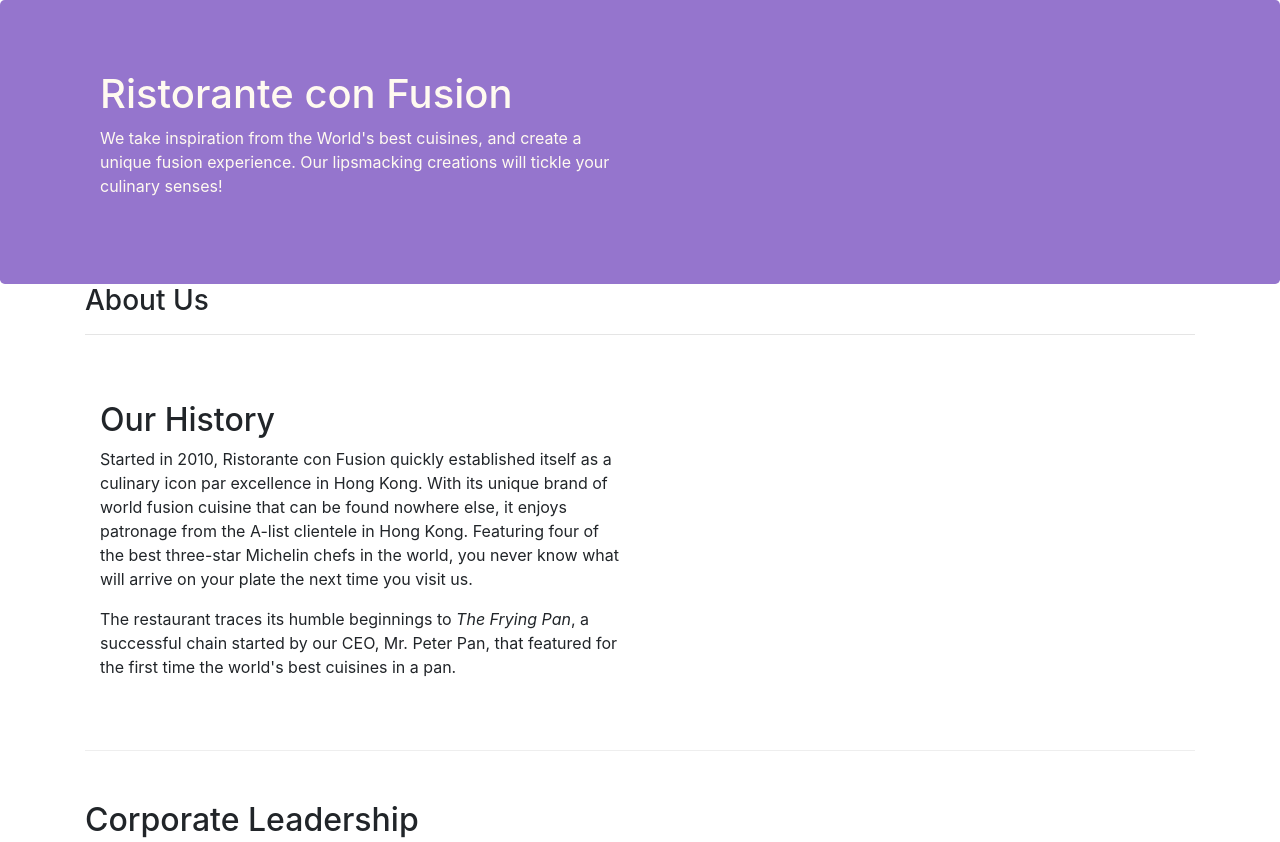
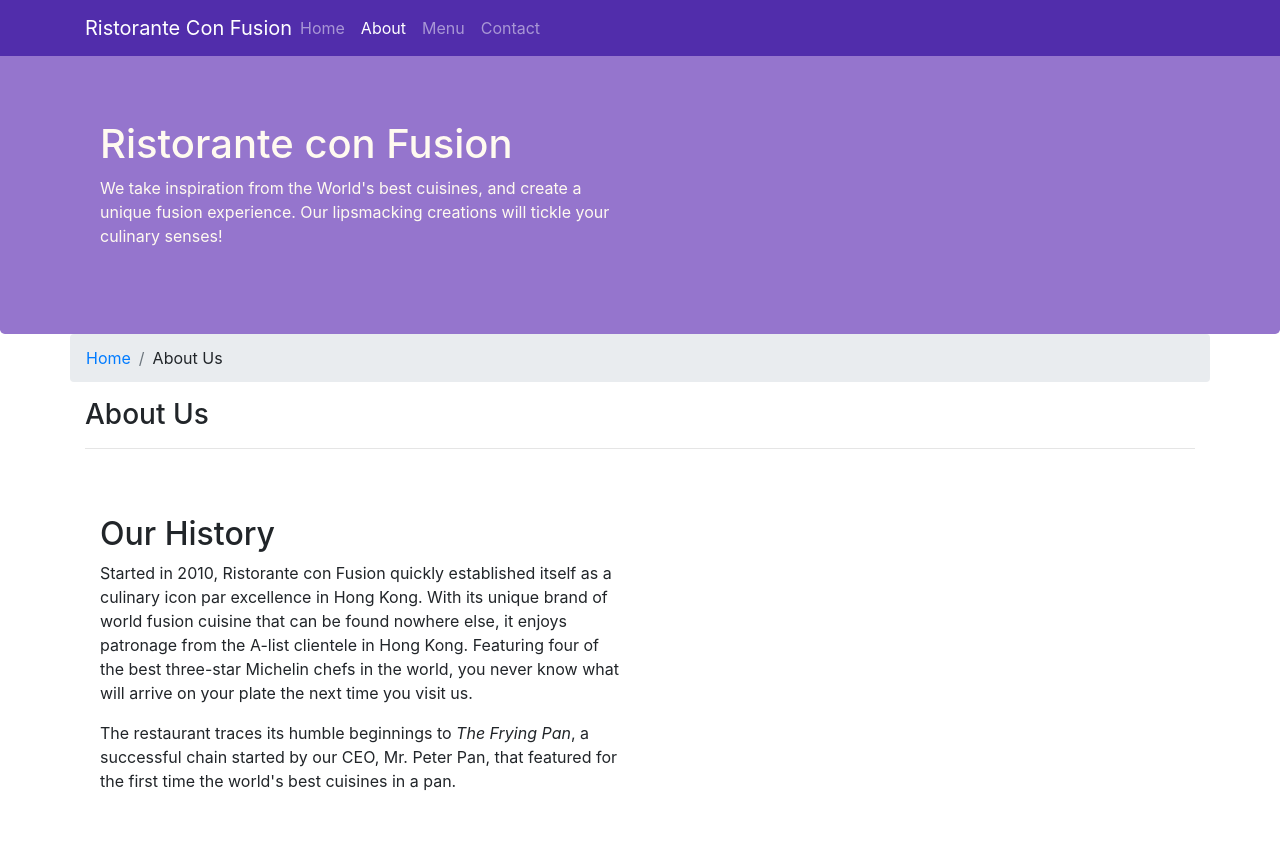
Before and after one commit to TehreemSultan/Ristorante-Con-Fusion, a website: page aboutus.html in a window 1280 px wide. Shown: the top 842 px of the page. Drawn offline with nearby package versions, Linux system fonts and the light colour scheme.

Commit message:
navbar and breadcrumb

```diff
--- a/aboutus.html
+++ b/aboutus.html
@@ -15,7 +15,23 @@
 </head>
 
 <body>
+    <nav class="navbar navbar-dark navbar-expand-sm fixed-top">
+        <div class="container">
+            <button class="navbar-toggler" type="button" data-toggle="collapse" data-target="#navbar">
+                <span class="navbar-toggler-icon"></span>
+            </button>
+      <a class="navbar-brand mr-auto" href="./index.html">Ristorante Con Fusion</a>
+      <div class="collapse navbar-collapse" id="navbar">
+  <ul class="navbar-nav mr-auto">
+      <li class="nav-items"><a class="nav-link" href="./index.html">Home</a></li>
+      <li class="nav-items active"><a class="nav-link" href="#">About</a></li>
+      <li class="nav-items"><a class="nav-link" href="#">Menu</a></li>
+      <li class="nav-items"><a class="nav-link" href="#">Contact</a></li>
+  </ul>
+  </div>
+  </div>
 
+      </nav>
     <header class="jumbotron">
         <div class="container">
             <div class="row row-header">
@@ -31,6 +47,10 @@
 
     <div class="container">
         <div class="row">
+            <ol class="col-12 breadcrumb">
+<li class="breadcrumb-item"><a href="./index.html">Home</a></li>
+<li class="breadcrumb-item Active">About Us</li>
+            </ol>
             <div class="col-12">
                <h3>About Us</h3>
                <hr>
@@ -70,7 +90,7 @@
                 <div class="col-4 offset-1 col-sm-2">
                     <h5>Links</h5>
                     <ul class="list-unstyled">
-                        <li><a href="#">Home</a></li>
+                        <li><a href="./index.html">Home</a></li>
                         <li><a href="#">About</a></li>
                         <li><a href="#">Menu</a></li>
                         <li><a href="#">Contact</a></li>
@@ -105,7 +125,9 @@
            </div>
         </div>
     </footer>
-
+    <script src="node_modules/jquery/dist/jquery.slim.min.js"></script>
+    <script src="node_modules/popper.js/dist/umd/popper.min.js"></script>
+    <script src="node_modules/bootstrap/dist/js/bootstrap.min.js"></script>
 </body>
 
 </html>
--- a/css/style.css
+++ b/css/style.css
@@ -24,3 +24,10 @@
     margin:0px;
     color:#0f0f0f;
 }
+body{
+    padding:50px 0px 0px 0px;
+    z-index: 0;
+}
+.navbar-dark{
+    background-color: #512DAB;
+}
```
Also changed, not shown: index.html (+15 -4 lines).
